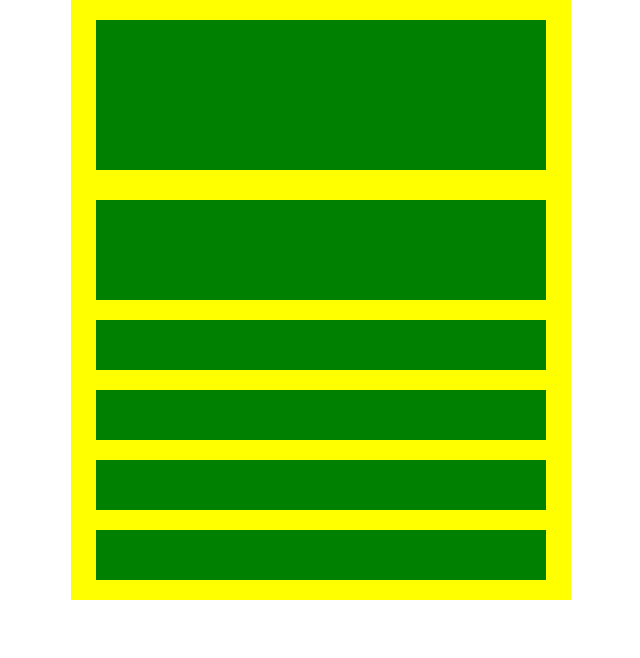
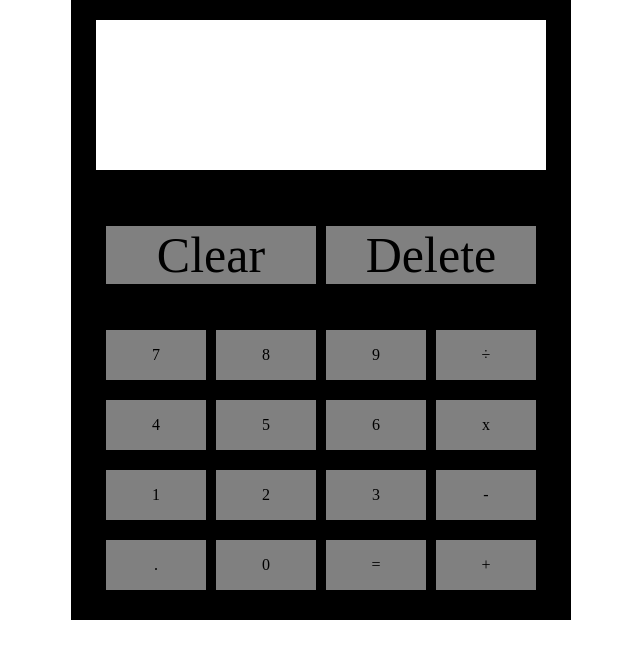
Before and after one commit to chieniscool123/Odin-Project, a plain HTML site: page calculator/index.html in a window 1280 px wide. Shown: the whole page, without its empty margins (319-959 px from the left). Drawn offline with Linux system fonts and the light colour scheme.

Commit message:
finished with ui

```diff
--- a/calculator/cal.css
+++ b/calculator/cal.css
@@ -16,9 +16,9 @@ body {
 .body {
     display: flex;
     flex-direction: column;
-    height: 600px;
+    height: 620px;
     width: 500px;
-    background-color: yellow;
+    background-color: black;
     align-items: center;
 
 }
@@ -27,48 +27,51 @@ body {
     display: flex;
     height: 150px;
     width: 450px;
-    background-color: green;
+    background-color: white;
     margin: 20px 0px;
+    font-size: 50px;
+    justify-content: flex-end;
+    align-items: flex-end;
 }
 
 
 #row_0 {
     display: flex;
-    height: 100px;
+    height: 130px;
     width: 450px;
-    background-color: green;
-    margin: 10px 0px;
+    justify-content: center;
+    align-items: center;
+    justify-content: space-evenly;
+    font-size: 50px;
+
 
 }
 
-#row_1 {
+
+.button {
+    background-color: grey;
+}
+
+#row_0 .button {
+    width: 210px;
+    display: flex;
+    justify-content: center;
+
+}
+
+
+.row {
     display: flex;
     height: 50px;
     width: 450px;
-    background-color: green;
     margin: 10px 0px;
+    justify-content: space-evenly;
 }
 
-#row_2 {
+
+.row .button {
     display: flex;
-    height: 50px;
-    width: 450px;
-    background-color: green;
-    margin: 10px 0px;
+    width: 100px;
+    justify-content: center;
+    align-items: center;
 }
-
-#row_3 {
-    display: flex;
-    height: 50px;
-    width: 450px;
-    background-color: green;
-    margin: 10px 0px;
-}
-
-#row_4 {
-    display: flex;
-    height: 50px;
-    width: 450px;
-    background-color: green;
-    margin: 10px 0px;
-}
--- a/calculator/cal.js
+++ b/calculator/cal.js
@@ -1,5 +1,38 @@
 let total = 0;
 let current_value = 0;
+
+let str = ""
+
+const screen = document.getElementById("screen");
+
+
+document.getElementById("=").addEventListener("click", () => {
+    screen.textContent = operate(str);
+});
+
+
+document.getElementById("7").addEventListener("click", () => {
+    screen.textContent = "7"
+    str += "7"
+
+});
+
+
+document.getElementById("+").addEventListener("click", () => {
+    screen.textContent = "+"
+    str += "+"
+
+});
+
+document.getElementById("8").addEventListener("click", () => {
+    screen.textContent = "8"
+    str += "8"
+});
+
+
+
+
+
 
 function add(total, current_value) {
     return total + current_value;
@@ -25,23 +58,25 @@ function divide(total, current_value) {
 
 }
 
-function operate(num_1, num_2, operator) {
+function operate(str) {
+    let number = str.split(/[+\-/*]+/);
+
+    const operator = str.split(/[0-9]+/);
+
+
     switch (operator) {
         case '+':
-            add(num_1, num2)
+            return number[0] + number[1]
             break;
-
         case '-':
-            subtract(num_1, num2)
+            return number[0] - number[1];
             break;
-
         case '*':
-            multiply(num_1, num2)
+            return number[0] * number[1];
             break;
-
         case '/':
-            divide(num_1, num2)
+            return number[0] / number[1];
             break;
+    }
 
 }
-}
--- a/calculator/index.html
+++ b/calculator/index.html
@@ -18,28 +18,39 @@
         </div>
 
         <div id="row_0">
-
+            <div class="button" id="clear">Clear</div>
+            <div class="button" id="delete">Delete</div>
         </div>
 
 
 
-        <div id="row_1">
-
+        <div class="row" id="row_1">
+            <div class="button" id="7">7</div>
+            <div class="button" id="8">8</div>
+            <div class="button" id="9">9</div>
+            <div class="button" id="/">÷</div>
         </div>
-        <div id="row_2">
-
+        <div class="row" id="row_2">
+            <div class="button" id="4">4</div>
+            <div class="button" id="5">5</div>
+            <div class="button" id="6">6</div>
+            <div class="button" id="x">x</div>
         </div>
-        <div id="row_3">
-
+        <div class="row" id="row_3">
+            <div class="button" id="1">1</div>
+            <div class="button" id="2">2</div>
+            <div class="button" id="3">3</div>
+            <div class="button" id="-">-</div>
         </div>
 
-        <div id="row_4">
-
+        <div class="row" id="row_4">
+            <div class="button" id=".">.</div>
+            <div class="button" id="0">0</div>
+            <div class="button" id="=">=</div>
+            <div class="button" id="+">+</div>
         </div>
 
-        <div id="row_5">
 
-        </div>
     </div>
 </body>
 
```
Lines whose indentation alone changed are shown as unchanged.
